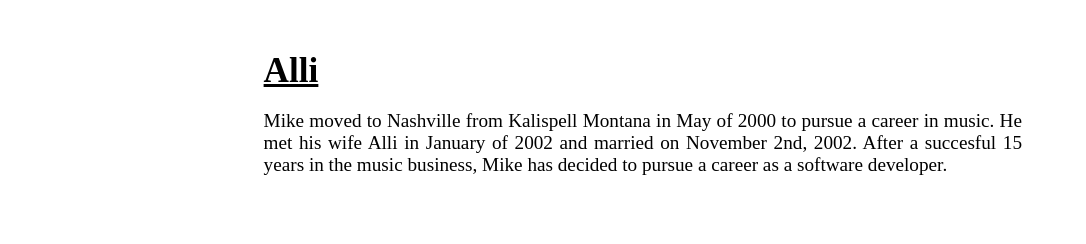
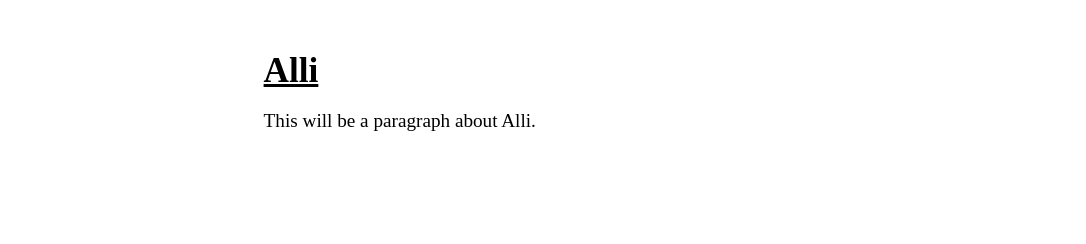
Before and after one commit to mikeulvila/myblog, a plain HTML site: page index.html in a window 1280 px wide. Shown: the part 640-884 px from the top of the page, 194-1280 px from the left. Drawn offline with Linux system fonts and the light colour scheme.

Commit message:
Alli paragraph change

```diff
--- a/index.html
+++ b/index.html
@@ -65,7 +65,7 @@
         <a name="alli"></a>
         <h3>Alli</h3>
         <article>
-          <p>Mike moved to Nashville from Kalispell Montana in May of 2000 to pursue a career in music.  He met his wife Alli in January of 2002 and married on November 2nd, 2002.  After a succesful 15 years in the music business, Mike has decided to pursue a career as a software developer.</p>
+          <p>This will be a paragraph about Alli.</p>
         </article>
       </div>
     </main>
```
